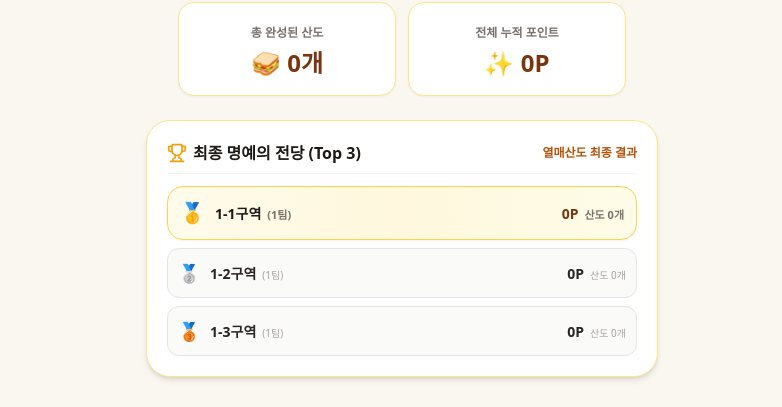
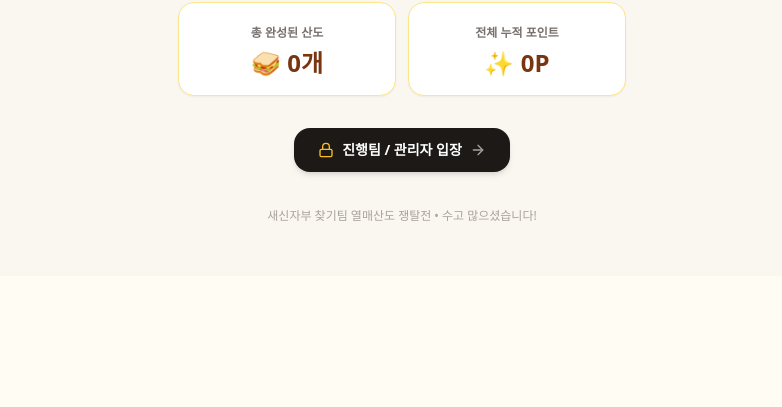
Before and after one commit to sojeong-im/toqn_FruitSando, a React (Vite) app: page / in a window 1280 px wide. Shown: the part 540-947 px from the top of the page, without its empty margins (238-1020 px from the left). After the commit the page ends 816 px from the top, so only its background shows below. Built offline with nearby package versions, Linux system fonts and the light colour scheme; no server answers; the database is empty; the HTML template or start-up script is replaced by a standard one; a web font is replaced by a local one.

Commit message:
feat: remove Top 3 honor roll from event closed screen

```diff
--- a/src/components/EventClosedScreen.tsx
+++ b/src/components/EventClosedScreen.tsx
@@ -1,6 +1,6 @@
 import React, { useState } from 'react';
 import { District } from '../types';
-import { Trophy, Lock, Sparkles, CheckCircle2, AlertCircle, X, ArrowRight } from 'lucide-react';
+import { Lock, Sparkles, CheckCircle2, AlertCircle, X, ArrowRight } from 'lucide-react';
 import { sounds } from '../utils/soundEffects';
 
 interface EventClosedScreenProps {
@@ -15,20 +15,6 @@ export const EventClosedScreen: React.FC<EventClosedScreenProps> = ({
   const [showPinModal, setShowPinModal] = useState(false);
   const [pinInput, setPinInput] = useState('');
   const [pinError, setPinError] = useState(false);
-
-  // Compute Top 3 Districts
-  const sortedDistricts = [...districts].sort((a, b) => {
-    if ((b.points || 0) !== (a.points || 0)) {
-      return (b.points || 0) - (a.points || 0);
-    }
-    const sandosA = a.completedSandos?.length || 0;
-    const sandosB = b.completedSandos?.length || 0;
-    return sandosB - sandosA;
-  });
-
-  const top1 = sortedDistricts[0];
-  const top2 = sortedDistricts[1];
-  const top3 = sortedDistricts[2];
 
   // Total completed sandos across all 30 districts
   const totalSandos = districts.reduce((acc, d) => acc + (d.completedSandos?.length || 0), 0);
@@ -91,66 +77,6 @@ export const EventClosedScreen: React.FC<EventClosedScreenProps> = ({
           </div>
         </div>
 
-        {/* 🏆 Top 3 Podium Final Honor Roll */}
-        <div className="bg-white p-5 rounded-3xl border border-amber-200 shadow-md space-y-3 max-w-lg mx-auto text-left">
-          <div className="flex items-center justify-between pb-2 border-b border-stone-100">
-            <div className="flex items-center gap-1.5">
-              <Trophy className="w-5 h-5 text-amber-500" />
-              <h2 className="text-sm sm:text-base font-black text-stone-900">최종 명예의 전당 (Top 3)</h2>
-            </div>
-            <span className="text-xs text-amber-700 font-bold">열매산도 최종 결과</span>
-          </div>
-
-          <div className="space-y-2">
-            {top1 && (
-              <div className="p-3 rounded-2xl bg-gradient-to-r from-amber-50 via-amber-100/60 to-yellow-50 border border-amber-300 flex items-center justify-between shadow-sm">
-                <div className="flex items-center gap-2.5">
-                  <span className="text-xl">🥇</span>
-                  <div>
-                    <span className="text-sm font-black text-stone-900">{top1.name}</span>
-                    <span className="text-[11px] text-stone-500 ml-1.5 font-bold">({top1.team}팀)</span>
-                  </div>
-                </div>
-                <div className="text-right">
-                  <span className="text-sm font-black text-amber-900">{top1.points}P</span>
-                  <span className="text-[11px] text-stone-500 ml-1.5 font-semibold">산도 {top1.completedSandos.length}개</span>
-                </div>
-              </div>
-            )}
-
-            {top2 && (
-              <div className="p-2.5 rounded-xl bg-stone-50 border border-stone-200 flex items-center justify-between">
-                <div className="flex items-center gap-2.5">
-                  <span className="text-lg">🥈</span>
-                  <div>
-                    <span className="text-xs sm:text-sm font-bold text-stone-800">{top2.name}</span>
-                    <span className="text-[10px] text-stone-400 ml-1.5 font-medium">({top2.team}팀)</span>
-                  </div>
-                </div>
-                <div className="text-right">
-                  <span className="text-xs sm:text-sm font-bold text-stone-800">{top2.points}P</span>
-                  <span className="text-[10px] text-stone-400 ml-1.5 font-medium">산도 {top2.completedSandos.length}개</span>
-                </div>
-              </div>
-            )}
-
-            {top3 && (
-              <div className="p-2.5 rounded-xl bg-stone-50 border border-stone-200 flex items-center justify-between">
-                <div className="flex items-center gap-2.5">
-                  <span className="text-lg">🥉</span>
-                  <div>
-                    <span className="text-xs sm:text-sm font-bold text-stone-800">{top3.name}</span>
-                    <span className="text-[10px] text-stone-400 ml-1.5 font-medium">({top3.team}팀)</span>
-                  </div>
-                </div>
-                <div className="text-right">
-                  <span className="text-xs sm:text-sm font-bold text-stone-800">{top3.points}P</span>
-                  <span className="text-[10px] text-stone-400 ml-1.5 font-medium">산도 {top3.completedSandos.length}개</span>
-                </div>
-              </div>
-            )}
-          </div>
-        </div>
 
         {/* 🔒 Administrator Access Button */}
         <div className="pt-2">
```
